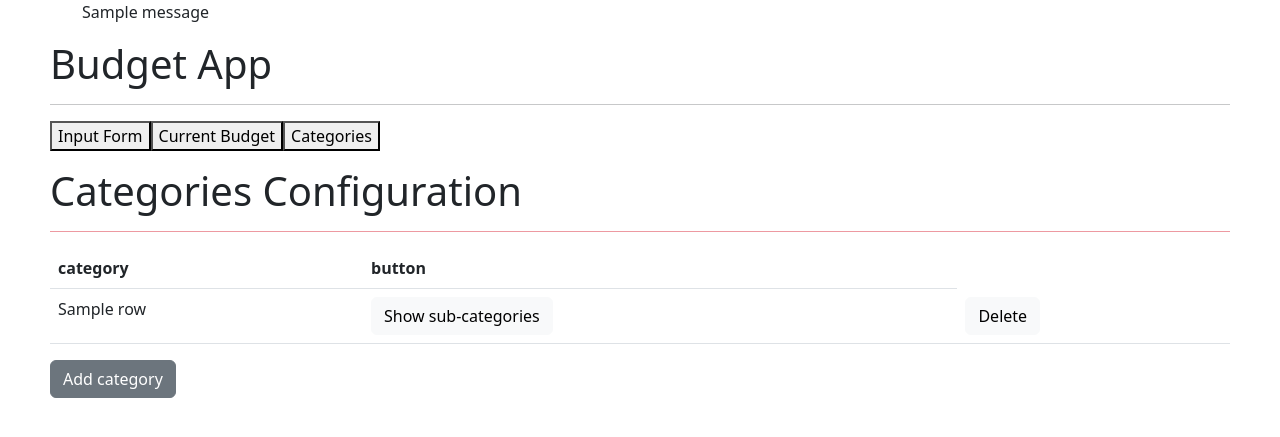
After one commit to MatMia/BudgetApp, a Flask app: template templates/categories_table.html in a window 1280 px wide. The commit adds this page. Shown: the top 437 px of the page. Run offline with Flask 2, Linux system fonts and the light colour scheme; the template is opened without the code that fills it: most values are stand-ins (such as "Sample title", 1, 10 or a date in 2020); one stand-in notice (Sample message) is shown; parts of the project's set-up code (start-up, migrations or seed data) failed here and were passed over.

Commit message:
categories added

```diff
--- a/app.py
+++ b/app.py
@@ -1,23 +1,19 @@
 from flask import Flask, flash, request, render_template, session, redirect, url_for
 from markupsafe import escape
-from .db import BudgetDB
+from .db import BudgetDB, CategoriesDB
 from flask_table import Table, Col
 
 
 app = Flask(__name__)
 app.secret_key = b'_5#y2L"F4Q8z\n\xec]/'
 
+
+#main page and input form endpoints
 @app.route("/")
 def expenses_main():
-    validity_class_name = "form-control is-invalid"
-    validity_class_value = "form-control is-invalid"
-    invalid_feedback_name = ""
-    invalid_feedback_value = ""
-    input_form_buttom = "nav-link active"
-    current_budget_button = "nav-link"
-    return render_template("index.html", validity_class_name=validity_class_name, validity_class_value=validity_class_value, \
-        invalid_feedback_name=invalid_feedback_name, invalid_feedback_value=invalid_feedback_value, \
-            input_form_buttom=input_form_buttom, current_budget_button=current_budget_button)
+    return render_template("index.html", validity_class_name="form-control is-invalid", validity_class_value="form-control is-invalid", \
+        invalid_feedback_name="", invalid_feedback_value="", \
+            input_form_buttom="nav-link active", current_budget_button="nav-link", categories_button = "nav-link")
 
 @app.route('/', methods=['GET', 'POST'])
 def expense_input():
@@ -30,25 +26,25 @@ def expense_input():
     elif request.form.get("menu_current_budget") == "my_current_budget":
         return redirect(url_for('show_db_state'))
 
+    elif request.form.get("menu_categories") == "my_categories":
+        return redirect(url_for('show_db_categories'))
 
+
+#budget status endpoints
 @app.route("/db_state")
 def show_db_state():
     db_results = ShowBudgetTable.show_budget_table()
     table = db_results[0]
     value_sum = round(db_results[1],2)
-
-    input_form_buttom = "nav-link"
-    current_budget_button = "nav-link active"
-
     return render_template("budget_table.html", table=table, value_sum=value_sum, \
-        input_form_buttom=input_form_buttom, current_budget_button=current_budget_button)
+        input_form_buttom="nav-link", current_budget_button="nav-link active", categories_button = "nav-link")
 
 
 @app.route('/db_state', methods=['GET', 'POST'])
 def return_to_input():
     if request.form.get("delete_record"):
         BudgetDB.delete_record(request.form.get("delete_record"))
-        return succesfull_message('delete')
+        return succesfull_message_budget('delete')
 
     elif request.form.get("menu_input_form") == "my_input_form":
         return redirect(url_for('expenses_main'))
@@ -56,8 +52,38 @@ def return_to_input():
     elif request.form.get("menu_current_budget") == "my_current_budget":
         return redirect(url_for('show_db_state'))
 
+    elif request.form.get("menu_categories") == "my_categories":
+        return redirect(url_for('show_db_categories'))
 
-def succesfull_message(action, **kwargs):
+
+#categories endpoints
+@app.route("/categories")
+def show_db_categories():
+    table = ShowBudgetTable.show_categories_table()
+    return render_template("categories_table.html", table=table, \
+        input_form_buttom="nav-link", current_budget_button="nav-link", categories_button = "nav-link active")
+
+@app.route('/categories', methods=['GET', 'POST'])
+def categories_actions():
+    if request.form.get("delete_category_record"):
+        CategoriesDB.delete_record(request.form.get("delete_category_record"))
+        return succesfull_message_categories('delete', request.form.get("delete_category_record"))
+
+    elif request.form.get("menu_input_form") == "my_input_form":
+        return redirect(url_for('expenses_main'))
+
+    elif request.form.get("menu_current_budget") == "my_current_budget":
+        return redirect(url_for('show_db_state'))
+
+    elif request.form.get("menu_categories") == "my_categories":
+        return redirect(url_for('show_db_categories'))
+
+    elif request.form.get("add_category") == "my_category":
+        return InputForm.category_input_form()
+
+
+#flash messages handler
+def succesfull_message_budget(action, **kwargs):
     if action == 'submit':
         flash("Request submitted succesfully with \n\n name: " + kwargs["name"] + "\n\n and value: " + str(kwargs["value"] + " PLN."))
         return redirect(url_for('expenses_main'))
@@ -65,10 +91,20 @@ def succesfull_message(action, **kwargs):
         flash("Record deleted succesfully")
         return redirect(url_for('show_db_state'))
 
+def succesfull_message_categories(action, name):
+    if action == 'submit':
+        flash("Request submitted succesfully with \n\n name: " + name)
+        return redirect(url_for('show_db_categories'))
+    elif action == 'delete':
+        flash("Record deleted succesfully")
+        return redirect(url_for('show_db_categories'))
 
-def insert_to_db(expense_name, expense_value):
+
+def insert_to_budget_db(expense_name, expense_value):
     BudgetDB.insert_row(expense_name, expense_value, clear_db='N')
 
+def insert_to_categories_db(category_name):
+    CategoriesDB.insert_row(category_name, clear_db='N')
 
 def isfloat(num):
     try:
@@ -89,37 +125,17 @@ class InputFormValidation(object):
                 return True
             else:
                 return False
-        else:
-            return True
 
     def check_length(self):
-        if self.name == "expense_name":
+        if self.name == "expense_name" or self.name == "category_name":
             if len(self.key) > 2:
                 return True
             else:
                 return False
-        else:
-            return True
-
-    def validation_summary(self):
-        if InputFormValidation.check_type(self) is False:
-            invalid_feedback_value = "Value needs to be numeric."
-            summary_boolean = False
-        else:
-            invalid_feedback_value = ""
-            summary_boolean = True
-
-        if InputFormValidation.check_length(self) is False:
-            invalid_feedback_name = "Name needs to have at least 3 characters."
-            summary_boolean = False
-        else:
-            invalid_feedback_name = ""
-
-        return (summary_boolean, invalid_feedback_name, invalid_feedback_value)
-
 
 class InputForm():
 
+    #budget input form
     def main_input_form():
         expense_name =  request.form.get("expense_name")
         expense_value = request.form.get("expense_value")
@@ -127,38 +143,70 @@ class InputForm():
         nameValidator = InputFormValidation(expense_name, "expense_name")
         valueValidator = InputFormValidation(expense_value, "expense_value")
 
-        validated_name = nameValidator.validation_summary()
-        validated_value = valueValidator.validation_summary()
+        # name field validation
+        if nameValidator.check_length() is False:
+            invalid_feedback_name = "Name needs to have at least 3 characters."
+            name_boolean = False
+        else:
+            invalid_feedback_name = ""
+            name_boolean = True
 
-        invalid_feedback_name = validated_name[1]
-        invalid_feedback_value = validated_value[2]
+        # value field validation
+        if valueValidator.check_type() is False:
+            invalid_feedback_value = "Value needs to be numeric."
+            value_boolean = False
+        else:
+            invalid_feedback_value = ""
+            value_boolean = True
 
-        if validated_name[0] is True and validated_value[0] is True:
-            insert_to_db(expense_name, expense_value)
-            validity_class_name = "form-control is-valid"
-            validity_class_value = "form-control is-valid"
-            return succesfull_message('submit', name=expense_name, value=expense_value)
+        # summary validation condition
+        if name_boolean is True and value_boolean is True:
+            insert_to_budget_db(expense_name, expense_value)
+            return succesfull_message_budget('submit', name=expense_name, value=expense_value)
         else:
-            validity_class_name = "form-control is-invalid"
-            validity_class_value = "form-control is-invalid"
-            input_form_buttom = "nav-link active"
-            current_budget_button = "nav-link"
-            return render_template("index.html", validity_class_name=validity_class_name, validity_class_value=validity_class_value, \
+            return render_template("index.html", validity_class_name="form-control is-invalid", validity_class_value="form-control is-invalid", \
                 invalid_feedback_name=invalid_feedback_name, invalid_feedback_value=invalid_feedback_value, \
-                    input_form_buttom=input_form_buttom, current_budget_button=current_budget_button)
+                    input_form_buttom="nav-link active", current_budget_button="nav-link", categories_button = "nav-link")
 
+    def category_input_form():
+        category_name =  request.form.get("category_name")
+        categoryValidator = InputFormValidation(category_name, "category_name")
 
-class ItemTable(Table):
+        # name field validation
+        if categoryValidator.check_length() is False:
+            invalid_feedback_category = "Category needs to have at least 3 characters."
+            category_boolean = False
+        else:
+            invalid_feedback_category = ""
+            category_boolean = True
+
+        # summary validation condition
+        if category_boolean is True:
+            insert_to_categories_db(category_name)
+            return succesfull_message_categories('submit', category_name)
+        else:
+            flash("Category hasn't been submitted. " + invalid_feedback_category + " Please re-submit the category.")
+            return redirect(url_for('show_db_categories'))
+
+class BudgetItemTable(Table):
 
     name = Col('expense_name')
     value = Col('expense_value')
 
+class CategoriesItemTable(Table):
 
-class Item(object):
+    name = Col('categories_name')
+
+class BudgetItem(object):
 
     def __init__(self, name, value):
         self.name = name
         self.value = value
+
+class CategoriesItem(object):
+
+    def __init__(self, name):
+        self.name = name
 
 class ShowBudgetTable():
 
@@ -168,9 +216,17 @@ class ShowBudgetTable():
         value_sum = 0
         for record in db_results:
             value_sum += float(record[1])
-            table_results.append(Item(record[0],record[1]))
-        table = ItemTable(table_results)
+            table_results.append(BudgetItem(record[0],record[1]))
+        table = BudgetItemTable(table_results)
         return (table, value_sum)
+
+    def show_categories_table():
+        db_results = CategoriesDB.show_db()
+        table_results = []
+        for record in db_results:
+            table_results.append(CategoriesItem(record[0]))
+        table = CategoriesItemTable(table_results)
+        return (table)
 
 if __name__ == "__main__":
     app.run(host='0.0.0.0', port=8080, debug=True)
--- a/templates/base.html
+++ b/templates/base.html
@@ -31,6 +31,12 @@
         </form>
         </li>
 
+        <li class="nav-item" role="presentation">
+          <form method="POST">
+            <button class="{{categories_button}}" name="menu_categories" value="my_categories">Categories</button>
+          </form>
+          </li>
+
     </ul>
 
     {% block content %}{% endblock %}
--- /dev/null
+++ b/templates/categories_table.html
@@ -0,0 +1,81 @@
+{% extends "base.html" %}
+
+{% block head %}
+    {{ super() }}
+
+            {% with messages = get_flashed_messages() %}
+        {% if messages %}
+            <ul class=flashes>
+            {% for message in messages %}
+            {{ message }}
+            {% endfor %}
+            </ul>
+        {% endif %}
+        {% endwith %}
+{% endblock %}
+
+{% block content %}
+
+<h1>Categories Configuration</h1>
+    <hr class="text-danger border-2 opacity-50">
+
+   <table class="table">
+
+    <thead>
+    <tr>
+        <th>category</th>
+        <th>button</th>
+    </tr>
+    </thead>
+
+    <tbody>
+
+        {% for row in table.items %}
+        <tr>
+            <td>{{row.name}}</td>
+            <td>
+                <form method="GET">
+                <button class="btn btn-light" name="show_subcategories"
+                value={{row.name}}>Show sub-categories</button>
+                </form>
+            </td>
+            <td>
+                <form method="POST">
+                <button class="btn btn-light" name="delete_category_record"
+                value={{row.name}}>Delete</button>
+                </form>
+            </td>
+        </tr>
+        {% endfor %}
+
+    </tbody>
+
+    </table>
+
+
+    <button type="button" class="btn btn-secondary" data-bs-toggle="modal" data-bs-target="#exampleModal" data-bs-whatever="@mdo">Add category</button>
+
+    <div class="modal fade" id="exampleModal" tabindex="-1" aria-labelledby="exampleModalLabel" aria-hidden="true">
+        <div class="modal-dialog">
+          <div class="modal-content">
+            <div class="modal-header">
+              <h5 class="modal-title" id="exampleModalLabel">New category</h5>
+              <button type="button" class="btn-close" data-bs-dismiss="modal" aria-label="Close"></button>
+            </div>
+            <form method="POST" autocomplete="off">
+            <div class="modal-body">
+                <div class="mb-3">
+                  <label for="category_name" class="col-form-label">Category name:</label>
+                  <input type="text" class="form-control" name="category_name" required>
+                </div>
+            </div>
+            <div class="modal-footer">
+                    <button type="button" class="btn btn-secondary" data-bs-dismiss="modal">Close</button>
+                    <button class="btn btn-primary" name="add_category" value="my_category">Submit</button>
+            </div>
+            </form>
+          </div>
+        </div>
+      </div>
+
+{% endblock %}
```
Also changed, not shown: db.py (+45 -3 lines), templates/index.html (+18 -3 lines), budget.db (added), categories.db (added), example.db (deleted), 1 other file.
